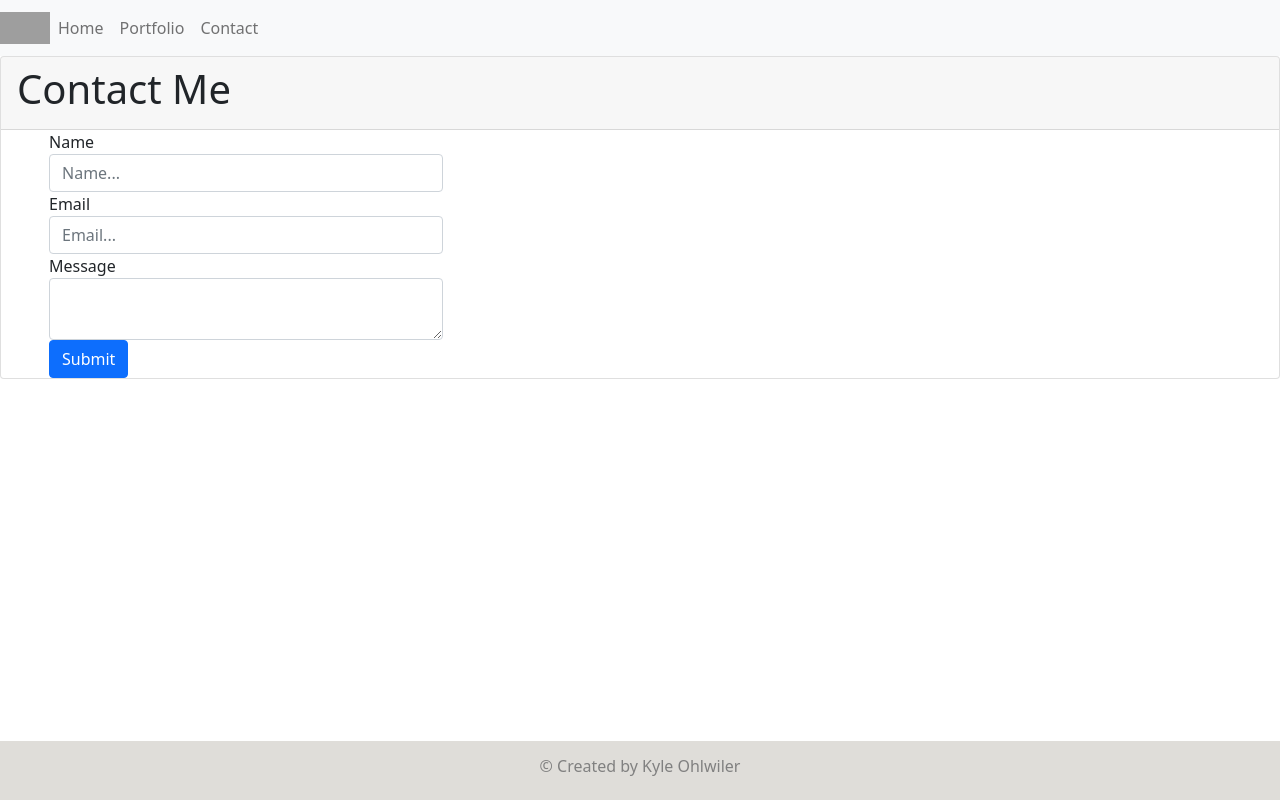
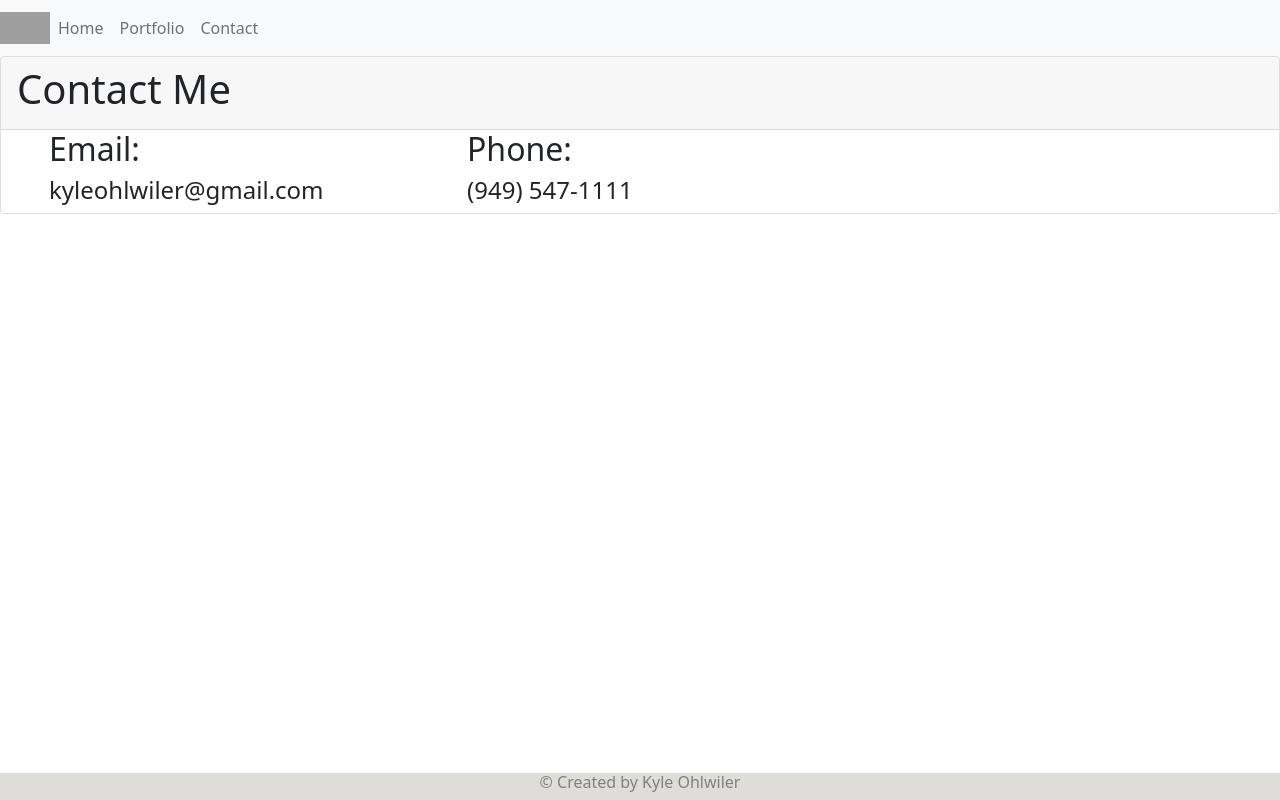
Before and after one commit to Ohskie3/REACT-Portfolio, a React (Create React App) app: page /contact in a window 1280 px wide. Built offline with nearby package versions, Linux system fonts and the light colour scheme; grey boxes are pictures that could not be loaded.

Commit message:
added third project

```diff
--- a/src/App.css
+++ b/src/App.css
@@ -3,8 +3,6 @@
 }
 
 .footer {
-  margin-top: 1rem;
-  padding: 1rem;
   background-color: rgb(223, 221, 217);
   position: fixed;
   bottom: 0;
--- a/src/components/Budget/Budget.js
+++ b/src/components/Budget/Budget.js
@@ -12,6 +12,7 @@ const Budget = () => {
         <a href="https://calm-chamber-87100.herokuapp.com/" className="btn btn-primary" target="_blank">Link to Project</a>
           <p></p>
         <a href="https://github.com/Ohskie3/Budget-Tracker" className="btn btn-primary" target="_blank">Link to GitHub</a>
+
         </div>
 </div>
   )
--- /dev/null
+++ b/src/components/Project3/Project3.js
@@ -0,0 +1,19 @@
+import gramLogo from './reinstagram.png'
+
+
+const reinstagram = () => {
+  return (
+    <div className="card" style= {{ width: "18rem" }}>
+      <img src={gramLogo} className="card-img-top" alt="reinstagram" id="reinstagram" />
+        <div className="card-body">
+          <h3 className="card-title">re-Instagram Project</h3>
+          <p className="card-text">Some classmates and I built a new social media site that is modeled after the poopular site Instagram.</p>
+        <a href="https://mighty-mesa-72754.herokuapp.com/" className="btn btn-primary" target="_blank">Link to Project</a>
+        <p></p>
+        <a href="https://github.com/Ohskie3/reinstagram" className="btn btn-primary" target="_blank">Link to GitHub</a>
+        </div>
+</div>
+  )
+}
+
+export default reinstagram
--- /dev/null
+++ b/src/components/Project3/index.js
@@ -0,0 +1 @@
+export { default } from './Project3'
--- a/src/pages/Contact/Contact.js
+++ b/src/pages/Contact/Contact.js
@@ -13,7 +13,9 @@ const Contact = () => {
           <h1>Contact Me</h1></CardHeader>
       <Row className="contactMe">
         <Col xs="4">
-          <Form>
+          <h2>Email:</h2>
+          <h4>kyleohlwiler@gmail.com</h4>
+          {/* <Form>
             <FormGroup>
               <Label for="exampleName">Name</Label>
               <Input type="text" name="name" id="exampleName" placeholder="Name..." />
@@ -27,7 +29,11 @@ const Contact = () => {
               <Input type="textarea" name="text" id="exampleText" />
             </FormGroup>
             <Button color="primary">Submit</Button>
-          </Form>
+          </Form> */}
+        </Col>
+        <Col xs="4">
+          <h2>Phone:</h2>
+          <h4>(949) 547-1111</h4>
         </Col>
       </Row>
       </Card>
--- a/src/pages/Portfolio/Portfolio.css
+++ b/src/pages/Portfolio/Portfolio.css
@@ -3,3 +3,9 @@
 
   justify-content: space-between;
 }
+
+.cards {
+ display: flex;
+ justify-content: center;
+ padding-bottom: 3em;
+}
--- a/src/pages/Portfolio/Portfolio.js
+++ b/src/pages/Portfolio/Portfolio.js
@@ -3,6 +3,7 @@ import { Container, Row, Col } from 'reactstrap'
 
 import Project1 from '../../components/Project1'
 import Project2 from '../../components/Project2'
+import Project3 from '../../components/Project3'
 import Budget from '../../components/Budget'
 import './Portfolio.css'
 
@@ -12,7 +13,7 @@ const Portfolio = () => {
   return (
     <>
 
-      <Row>
+      <Row  className="cards">
         <Col sm={{ size: 'auto', offset: 1 }}>
           <Project1 />
         </Col>
@@ -20,17 +21,13 @@ const Portfolio = () => {
           <Project2 />
         </Col>
         <Col sm={{ size: 'auto', offset: 1 }}>
+          <Project3 />
+        </Col>
+        <Col sm={{ size: 'auto', offset: 1 }}>
           <Budget />
         </Col>
       </Row>
 
-    {/* <div className="container">
-      <Row xs="3">
-        <Project1 />
-        <Project2 />
-        <Budget />
-      </Row>
-    </div> */}
   </>
   )
 }
```
Also changed, not shown: src/components/Project3/reinstagram.png (added).
